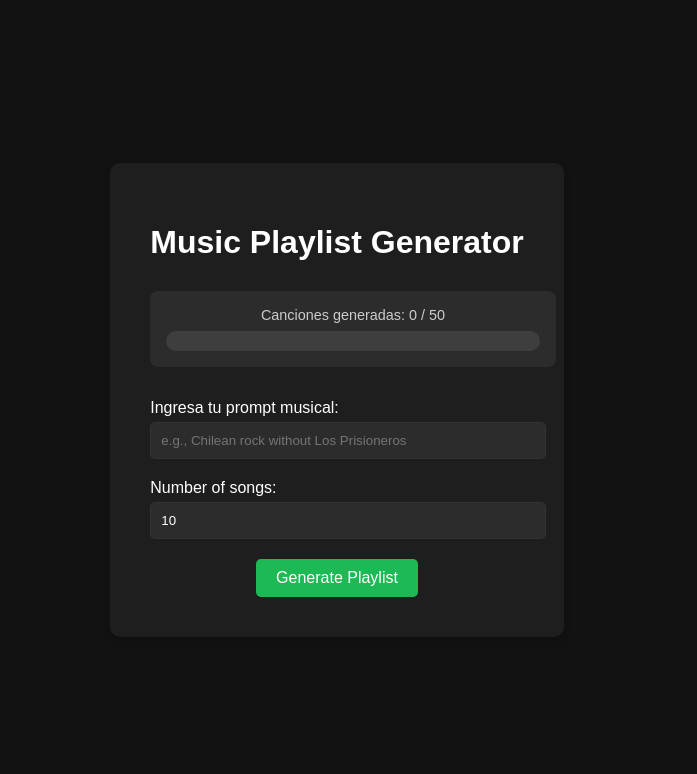
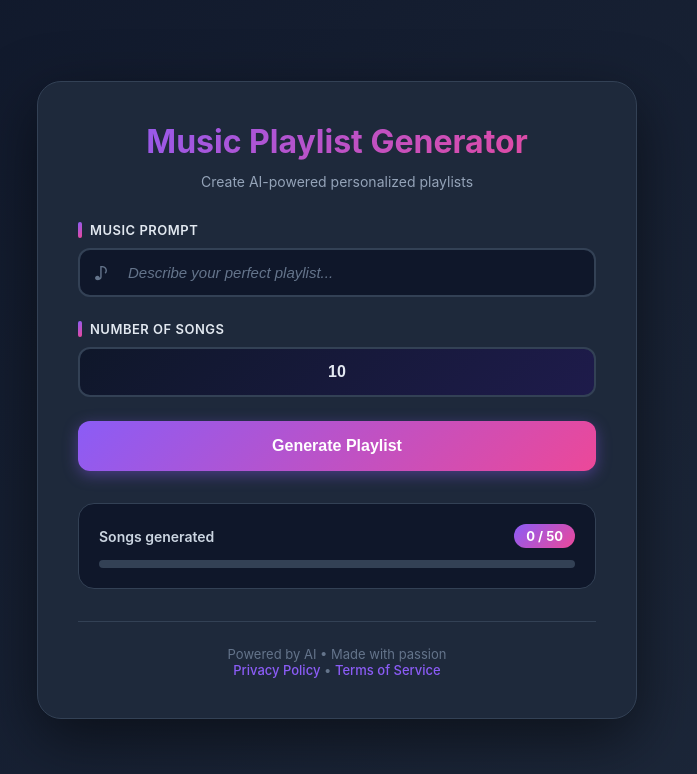
Before and after one commit to kurovoxx/playlistmaker, a React (Create React App) app in the folder client/: page / in a window 1280 px wide. Shown: the top 774 px of the page, without its empty margins (303-1000 px from the left). Built offline with nearby package versions, Linux system fonts and the light colour scheme; no server answers.

Commit message:
front-end update

```diff
--- a/client/src/App.css
+++ b/client/src/App.css
@@ -1,121 +1,339 @@
+* {
+  margin: 0;
+  padding: 0;
+  box-sizing: border-box;
+}
+
 body {
-  background-color: #121212;
-  color: #ffffff;
-  font-family: Arial, sans-serif;
+  font-family: -apple-system, BlinkMacSystemFont, 'Segoe UI', Roboto, 'Helvetica Neue', Arial, sans-serif;
+  background: linear-gradient(135deg, #0f172a 0%, #1e293b 100%);
+  min-height: 100vh;
+}
+
+.app-wrapper {
+  min-height: 100vh;
   display: flex;
+  align-items: center;
   justify-content: center;
-  align-items: center;
-  height: 100vh;
-  margin: 0;
+  padding: 20px;
 }
 
 .container {
-  background-color: #1e1e1e;
+  background: #1e293b;
+  border: 1px solid #334155;
+  backdrop-filter: blur(10px);
+  border-radius: 24px;
   padding: 40px;
-  border-radius: 10px;
-  box-shadow: 0 4px 8px rgba(0, 0, 0, 0.2);
+  max-width: 600px;
+  width: 100%;
+  box-shadow: 0 20px 60px rgba(0, 0, 0, 0.5);
+  animation: fadeIn 0.5s ease-out;
+}
+
+@keyframes fadeIn {
+  from {
+    opacity: 0;
+    transform: translateY(20px);
+  }
+  to {
+    opacity: 1;
+    transform: translateY(0);
+  }
+}
+
+h1 {
+  font-size: 32px;
+  font-weight: 700;
+  background: linear-gradient(135deg, #8b5cf6 0%, #ec4899 100%);
+  -webkit-background-clip: text;
+  -webkit-text-fill-color: transparent;
+  background-clip: text;
+  margin-bottom: 12px;
   text-align: center;
 }
 
-h1 {
-  margin-bottom: 30px;
+.subtitle {
+  text-align: center;
+  color: #94a3b8;
+  font-size: 14px;
+  margin-bottom: 32px;
 }
 
 .form-group {
-  margin-bottom: 20px;
-  text-align: left;
+  margin-bottom: 24px;
 }
 
 label {
   display: block;
-  margin-bottom: 5px;
+  color: #e2e8f0;
+  font-size: 13px;
+  font-weight: 600;
+  margin-bottom: 10px;
+  text-transform: uppercase;
+  letter-spacing: 0.5px;
+  display: flex;
+  align-items: center;
+  gap: 8px;
+}
+
+label::before {
+  content: '';
+  width: 4px;
+  height: 16px;
+  background: linear-gradient(135deg, #8b5cf6 0%, #ec4899 100%);
+  border-radius: 2px;
+}
+
+.input-wrapper {
+  position: relative;
+}
+
+.input-icon {
+  position: absolute;
+  left: 16px;
+  top: 50%;
+  transform: translateY(-50%);
+  color: #64748b;
+  font-size: 18px;
+  pointer-events: none;
+  transition: color 0.3s ease;
 }
 
 input[type="text"],
 input[type="number"] {
   width: 100%;
-  padding: 10px;
-  border: 1px solid #333;
-  border-radius: 5px;
-  background-color: #2c2c2c;
-  color: #ffffff;
+  padding: 14px 16px;
+  border: 2px solid #334155;
+  border-radius: 12px;
+  font-size: 15px;
+  transition: all 0.3s ease;
+  background: #0f172a;
+  color: #e2e8f0;
+}
+
+input[type="text"] {
+  padding-left: 48px;
+}
+
+input[type="text"]:focus,
+input[type="number"]:focus {
+  outline: none;
+  border-color: #8b5cf6;
+  box-shadow: 0 0 0 4px rgba(139, 92, 246, 0.1);
+  background: #0a1525;
+}
+
+.input-wrapper input[type="text"]:focus ~ .input-icon {
+  color: #8b5cf6;
+}
+
+input::placeholder {
+  color: #64748b;
+  font-style: italic;
+}
+
+input[type="number"] {
+  background: linear-gradient(135deg, #0f172a 0%, #1e1b4b 100%);
+  font-weight: 600;
+  font-size: 16px;
+  text-align: center;
+  -moz-appearance: textfield;
+}
+
+input[type="number"]::-webkit-inner-spin-button,
+input[type="number"]::-webkit-outer-spin-button {
+  -webkit-appearance: none;
+  margin: 0;
 }
 
 button {
-  background-color: #1db954;
-  color: #ffffff;
+  width: 100%;
+  padding: 16px;
+  background: linear-gradient(135deg, #8b5cf6 0%, #ec4899 100%);
+  color: white;
   border: none;
-  padding: 10px 20px;
-  border-radius: 5px;
+  border-radius: 12px;
+  font-size: 16px;
+  font-weight: 600;
   cursor: pointer;
-  font-size: 16px;
+  transition: all 0.3s ease;
+  box-shadow: 0 4px 15px rgba(139, 92, 246, 0.4);
+  position: relative;
+  overflow: hidden;
 }
 
-button:hover {
-  background-color: #1ed760;
+button:hover:not(:disabled) {
+  transform: translateY(-2px);
+  box-shadow: 0 6px 20px rgba(139, 92, 246, 0.5);
+}
+
+button:active:not(:disabled) {
+  transform: translateY(0);
 }
 
 button:disabled {
-  background-color: #535353;
+  opacity: 0.7;
   cursor: not-allowed;
 }
 
+button::before {
+  content: '';
+  position: absolute;
+  top: 0;
+  left: -100%;
+  width: 100%;
+  height: 100%;
+  background: linear-gradient(90deg, transparent, rgba(255,255,255,0.2), transparent);
+  transition: left 0.5s;
+}
+
+button:hover::before {
+  left: 100%;
+}
+
 .error {
-  color: #ff4d4d;
+  background: #7f1d1d;
+  border: 2px solid #991b1b;
+  color: #fca5a5;
+  padding: 14px;
+  border-radius: 12px;
   margin-top: 20px;
+  font-size: 14px;
+  font-weight: 500;
 }
 
 .playlist {
-  margin-top: 30px;
-  padding-top: 20px;
-  border-top: 1px solid #333;
+  background: #0f172a;
+  border: 1px solid #334155;
+  padding: 24px;
+  border-radius: 16px;
+  margin-top: 24px;
+  text-align: center;
+  animation: slideIn 0.5s ease-out;
+}
+
+@keyframes slideIn {
+  from {
+    opacity: 0;
+    transform: translateY(20px);
+  }
+  to {
+    opacity: 1;
+    transform: translateY(0);
+  }
 }
 
 .playlist h2 {
-  margin-bottom: 15px;
+  color: #e2e8f0;
+  font-size: 20px;
+  margin-bottom: 16px;
+  font-weight: 600;
 }
 
 .playlist a {
   display: inline-block;
-  background-color: #1db954;
-  color: #ffffff;
-  padding: 10px 20px;
-  border-radius: 5px;
+  background: white;
+  color: #1e293b;
+  padding: 12px 32px;
+  border-radius: 10px;
   text-decoration: none;
-  font-size: 16px;
+  font-weight: 600;
+  transition: all 0.3s ease;
+  box-shadow: 0 4px 12px rgba(0, 0, 0, 0.3);
 }
 
 .playlist a:hover {
-  background-color: #1ed760;
+  transform: translateY(-2px);
+  box-shadow: 0 6px 16px rgba(0, 0, 0, 0.4);
+  background: #f8fafc;
 }
 
-/* Usage Progress Bar */
 .usage-container {
-  width: 100%;
-  margin-bottom: 2rem;
-  padding: 1rem;
-  background-color: #2c2c2c;
-  border-radius: 8px;
+  background: #0f172a;
+  border-radius: 16px;
+  padding: 20px;
+  margin-top: 32px;
+  border: 1px solid #334155;
 }
 
 .usage-container p {
-  margin: 0 0 0.5rem;
-  font-size: 0.9rem;
-  color: #ccc;
-  text-align: center;
+  color: #cbd5e1;
+  font-size: 14px;
+  font-weight: 600;
+  margin-bottom: 12px;
+  display: flex;
+  justify-content: space-between;
+  align-items: center;
+}
+
+.usage-badge {
+  background: linear-gradient(135deg, #8b5cf6 0%, #ec4899 100%);
+  color: white;
+  padding: 4px 12px;
+  border-radius: 20px;
+  font-size: 13px;
+  font-weight: 700;
 }
 
 .progress-bar-container {
-  width: 100%;
-  height: 20px;
-  background-color: #3e3e3e;
+  background: #334155;
   border-radius: 10px;
+  height: 8px;
+  overflow: hidden;
+  position: relative;
+}
+
+.progress-bar {
+  background: linear-gradient(90deg, #8b5cf6 0%, #ec4899 100%);
+  height: 100%;
+  border-radius: 10px;
+  transition: width 0.5s ease;
+  position: relative;
   overflow: hidden;
 }
 
-.progress-bar {
-  height: 100%;
-  background-color: #1db954;
-  transition: width 0.3s ease-in-out;
-  border-radius: 10px;
+.progress-bar::after {
+  content: '';
+  position: absolute;
+  top: 0;
+  left: 0;
+  right: 0;
+  bottom: 0;
+  background: linear-gradient(90deg, transparent, rgba(255,255,255,0.3), transparent);
+  animation: shimmer 2s infinite;
 }
+
+@keyframes shimmer {
+  0% { transform: translateX(-100%); }
+  100% { transform: translateX(100%); }
+}
+
+.footer {
+  text-align: center;
+  margin-top: 32px;
+  padding-top: 24px;
+  border-top: 1px solid #334155;
+  color: #64748b;
+  font-size: 13px;
+}
+
+.footer a {
+  color: #8b5cf6;
+  text-decoration: none;
+  font-weight: 500;
+  transition: color 0.3s ease;
+}
+
+.footer a:hover {
+  color: #ec4899;
+}
+
+@media (max-width: 640px) {
+  .container {
+    padding: 24px;
+  }
+
+  h1 {
+    font-size: 26px;
+  }
+}
--- a/client/src/App.js
+++ b/client/src/App.js
@@ -43,14 +43,14 @@ function App() {
       if (!response.ok) {
         if (response.status === 429) {
           const errorData = await response.json();
-          throw new Error(errorData.message || 'Límite de canciones excedido.');
+          throw new Error(errorData.message || 'Song limit exceeded.');
         }
-        throw new Error('Ocurrió un error inesperado.');
+        throw new Error('An unexpected error occurred.');
       }
 
       const data = await response.json();
       setPlaylistUrl(data.playlistUrl);
-      fetchUsage(); // Actualizar el uso
+      fetchUsage();
     } catch (error) {
       setError(error.message);
     } finally {
@@ -59,11 +59,61 @@ function App() {
   };
 
   return (
+    <div className="app-wrapper">
       <div className="container">
         <h1>Music Playlist Generator</h1>
+        <p className="subtitle">Create AI-powered personalized playlists</p>
+
+        <form onSubmit={handleSubmit}>
+          <div className="form-group">
+            <label htmlFor="prompt">Music Prompt</label>
+            <div className="input-wrapper">
+              <input
+                type="text"
+                id="prompt"
+                placeholder="Describe your perfect playlist..."
+                value={prompt}
+                onChange={(e) => setPrompt(e.target.value)}
+                required
+              />
+              <span className="input-icon">♪</span>
+            </div>
+          </div>
+
+          <div className="form-group">
+            <label htmlFor="num-songs">Number of Songs</label>
+            <input
+              type="number"
+              id="num-songs"
+              min="1"
+              max="50"
+              value={numSongs}
+              onChange={(e) => setNumSongs(e.target.value)}
+              required
+            />
+          </div>
+
+          <button type="submit" disabled={loading}>
+            {loading ? 'Generating...' : 'Generate Playlist'}
+          </button>
+        </form>
+
+        {error && <p className="error">{error}</p>}
+
+        {playlistUrl && (
+          <div className="playlist">
+            <h2>Your playlist is ready!</h2>
+            <a href={playlistUrl} target="_blank" rel="noopener noreferrer">
+              Open on YouTube
+            </a>
+          </div>
+        )}
 
         <div className="usage-container">
-        <p>Canciones generadas: {usage.count} / {usage.limit}</p>
+          <p>
+            <span>Songs generated</span>
+            <span className="usage-badge">{usage.count} / {usage.limit}</span>
+          </p>
           <div className="progress-bar-container">
             <div
               className="progress-bar"
@@ -72,42 +122,13 @@ function App() {
           </div>
         </div>
 
-      <form onSubmit={handleSubmit}>
-        <div className="form-group">
-          <label htmlFor="prompt">Ingresa tu prompt musical:</label>
-          <input
-            type="text"
-            id="prompt"
-            name="prompt"
-            placeholder="e.g., Chilean rock without Los Prisioneros"
-            value={prompt}
-            onChange={(e) => setPrompt(e.target.value)}
-          />
+        <div className="footer">
+          <p>Powered by AI • Made with passion</p>
+          <p>
+            <a href="#">Privacy Policy</a> • <a href="#">Terms of Service</a>
+          </p>
         </div>
-        <div className="form-group">
-          <label htmlFor="num-songs">Number of songs:</label>
-          <input
-            type="number"
-            id="num-songs"
-            name="num-songs"
-            min="1"
-            value={numSongs}
-            onChange={(e) => setNumSongs(e.target.value)}
-          />
       </div>
-        <button type="submit" disabled={loading}>
-          {loading ? 'Generating...' : 'Generate Playlist'}
-        </button>
-      </form>
-      {error && <p className="error">{error}</p>}
-      {playlistUrl && (
-        <div className="playlist">
-          <h2>Your playlist is ready!</h2>
-          <a href={playlistUrl} target="_blank" rel="noopener noreferrer">
-            Open Playlist
-          </a>
-        </div>
-      )}
     </div>
   );
 }
```
Also changed, not shown: 2 other files (tests, documents, lock files or other folders). Lines whose indentation alone changed are shown as unchanged.
